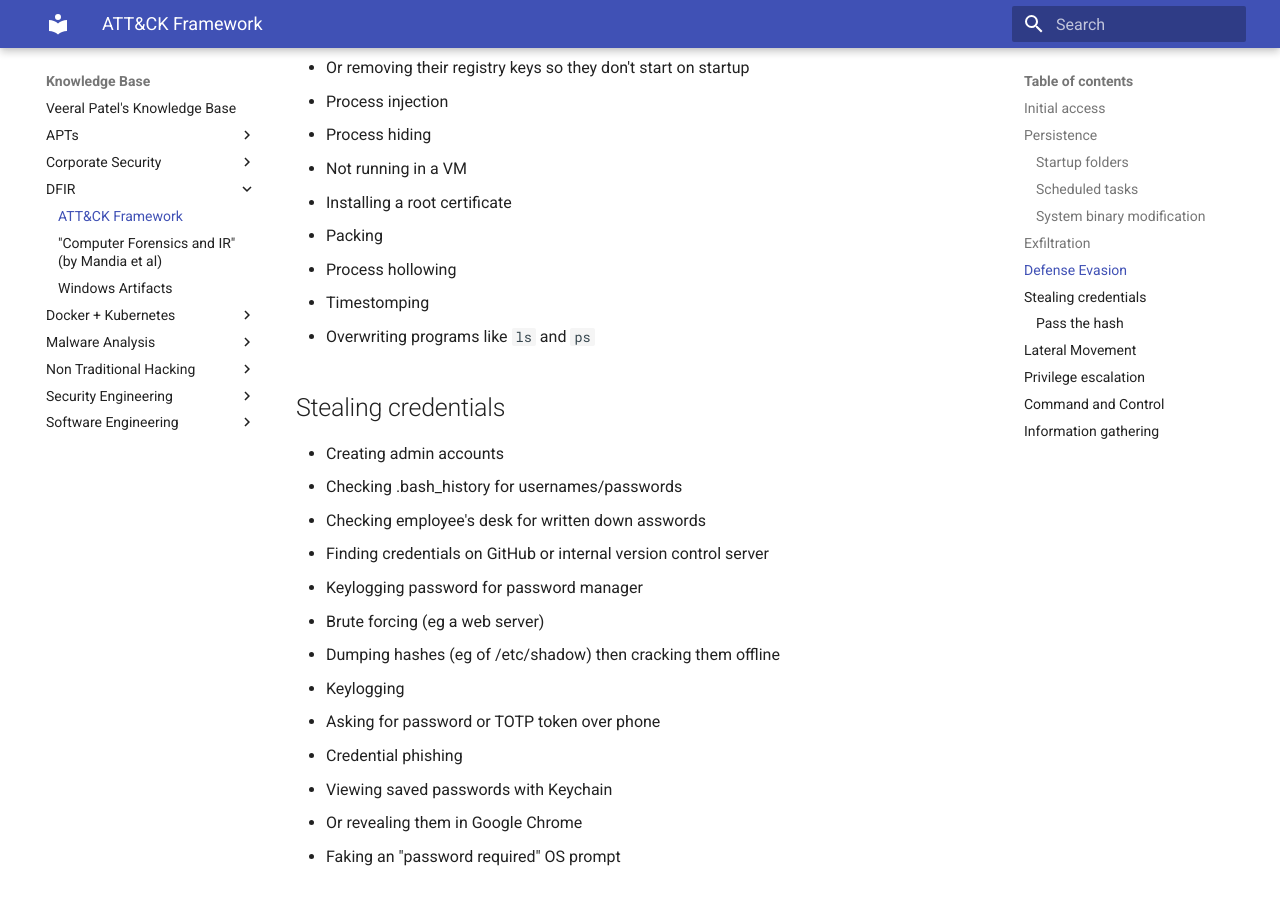
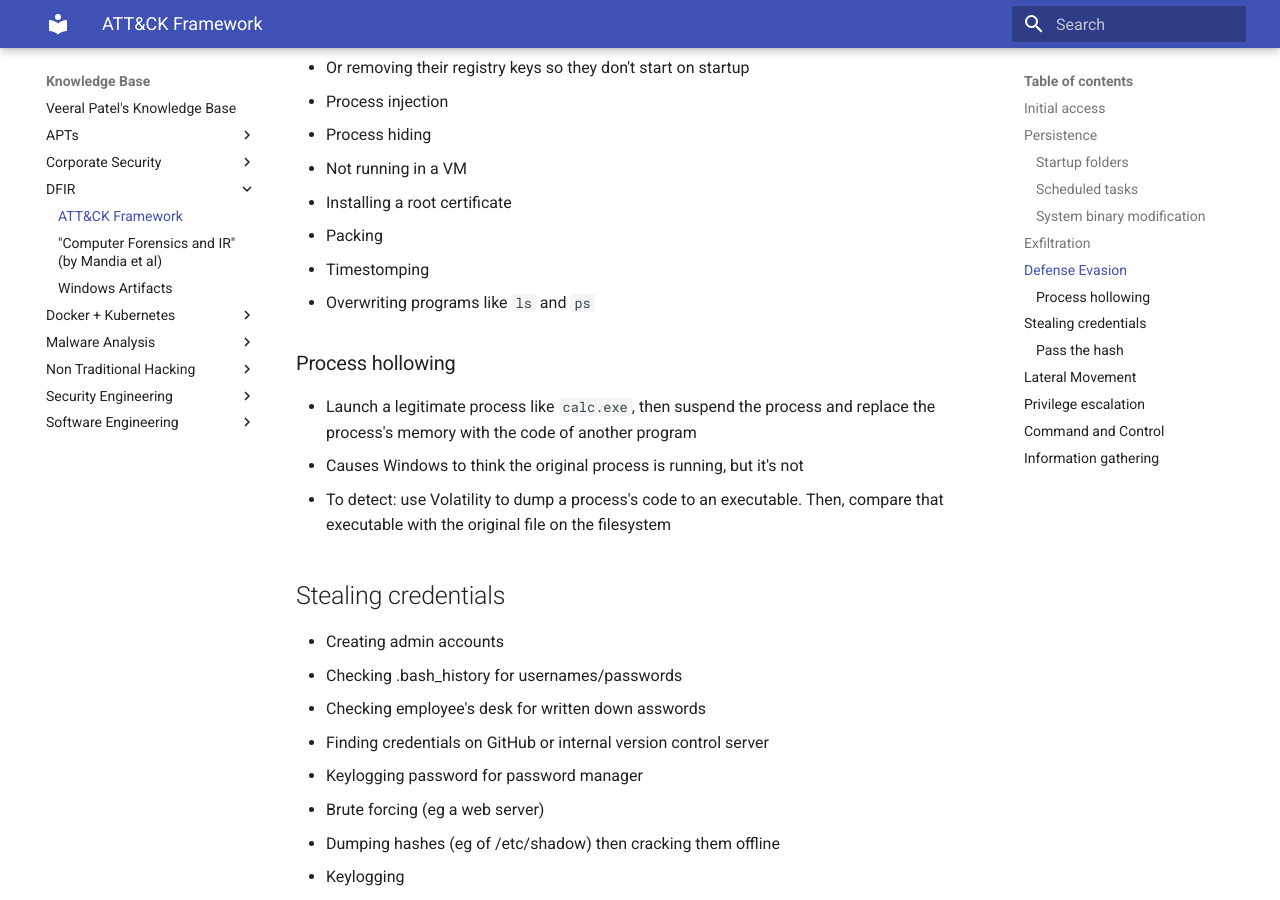
Before and after one commit to veeral-patel/knowledge-base, an MkDocs documentation site: the page built from docs/DFIR/att&ck.md, in a window 1280 px wide and 900 px high, scrolled down 2290 px. Built offline with MkDocs 1.6.1 and Material for MkDocs 9.7.7, drawn with Linux system fonts in a browser that asks for light colours.

Commit message:
add process hollowing section

```diff
--- a/docs/DFIR/att&ck.md
+++ b/docs/DFIR/att&ck.md
@@ -73,9 +73,14 @@
 - Not running in a VM
 - Installing a root certificate
 - Packing
-- Process hollowing
 - Timestomping
 - Overwriting programs like `ls` and `ps`
+
+### Process hollowing
+
+- Launch a legitimate process like `calc.exe`, then suspend the process and replace the process's memory with the code of another program
+- Causes Windows to think the original process is running, but it's not
+- To detect: use Volatility to dump a process's code to an executable. Then, compare that executable with the original file on the filesystem
 
 ## Stealing credentials
 
```
